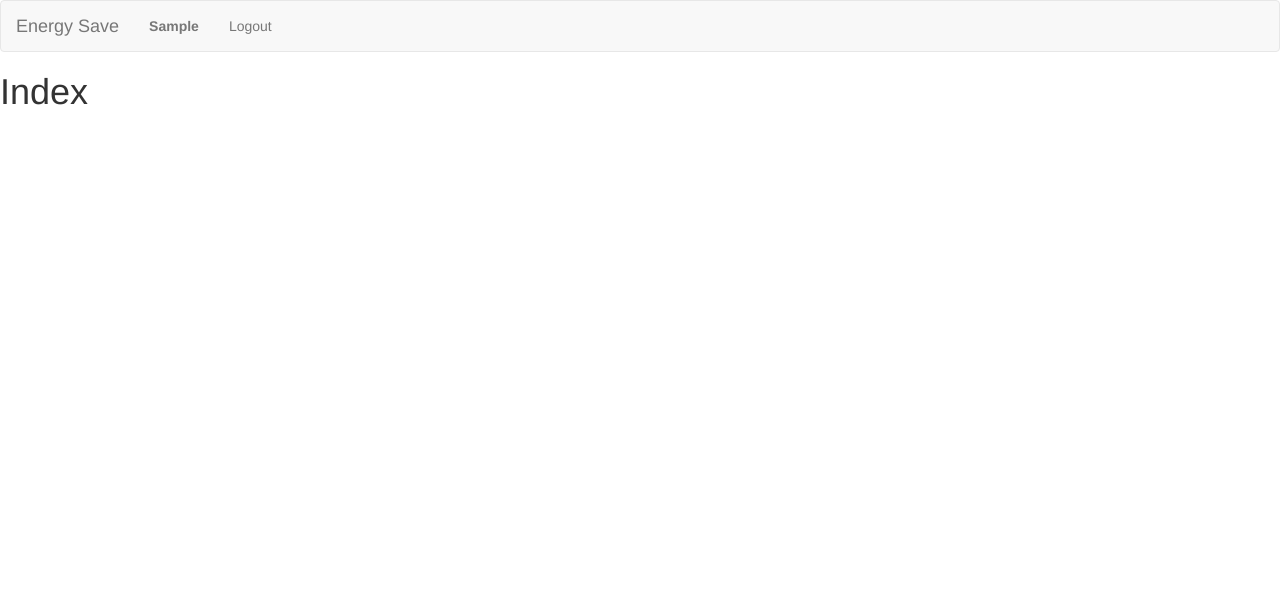
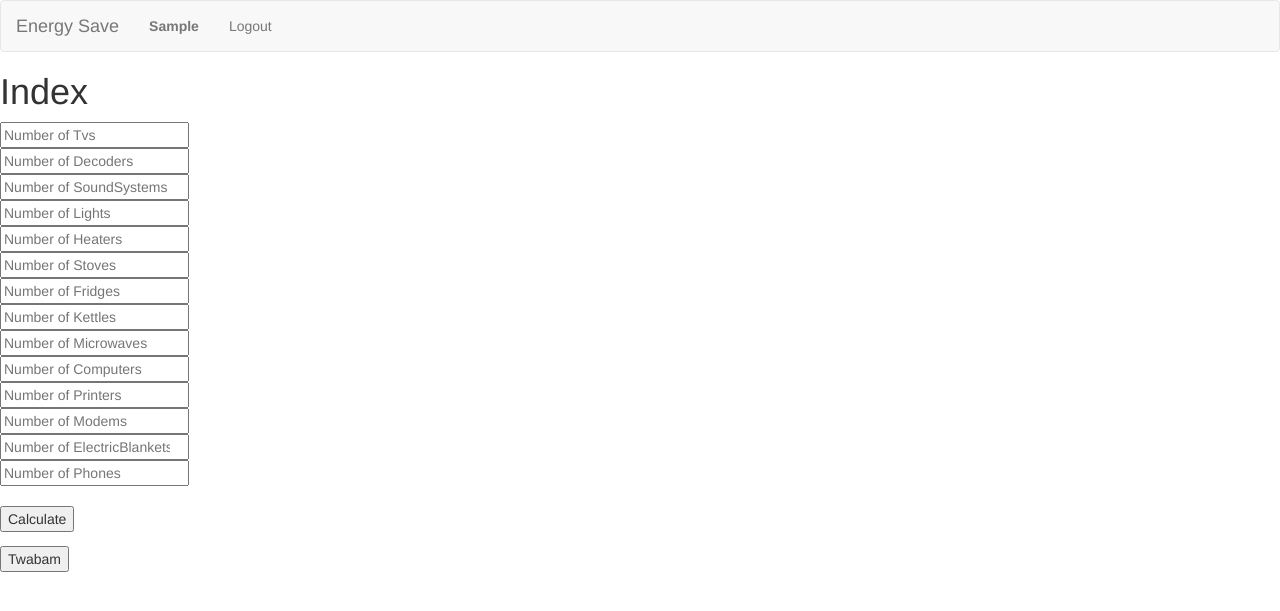
Before and after one commit to nmawungwe/energy-save-be, a Django app: page / in a window 1280 px wide. Shown: the top 611 px of the page. Run offline with Django 3.2, Linux system fonts and the light colour scheme; the visitor is signed in with stand-in values (Sample User, id 1); parts of the project's set-up code (start-up, migrations or seed data) failed here and were passed over; some libraries are stand-ins or nearby versions.

Commit message:
Data entry semi-working

```diff
--- a/backend/models.py
+++ b/backend/models.py
@@ -7,17 +7,17 @@ class User(AbstractUser):
 
 class Appliance(models.Model):
     user = models.ForeignKey(User, related_name="appliances", on_delete=models.CASCADE)
-    TVs_num = models.IntegerField(blank = True)
-    Decoders_num = models.IntegerField(blank = True)
-    SoundSystems_num = models.IntegerField(blank = True)
-    Lights_num = models.IntegerField(blank = True)
-    Heaters_num = models.IntegerField(blank = True)
-    Stoves_num = models.IntegerField(blank = True)
-    Fridges_num = models.IntegerField(blank = True)
-    Kettles_num = models.IntegerField(blank = True)
-    Microwaves_num = models.IntegerField(blank = True)
-    Computers_num = models.IntegerField(blank = True)
-    Printers_num = models.IntegerField(blank = True)
-    Modems_num = models.IntegerField(blank = True)
-    ElectricBlanket_num = models.IntegerField(blank = True)
-    Phones_num = models.IntegerField(blank = True)
+    TVs_num = models.CharField(max_length=255, default=0)
+    Decoders_num = models.CharField(max_length=255, default=0)
+    SoundSystems_num = models.CharField(max_length=255, default=0)
+    Lights_num = models.CharField(max_length=255, default=0)
+    Heaters_num = models.CharField(max_length=255, default=0)
+    Stoves_num = models.CharField(max_length=255, default=0)
+    Fridges_num = models.CharField(max_length=255, default=0)
+    Kettles_num = models.CharField(max_length=255, default=0)
+    Microwaves_num = models.CharField(max_length=255, default=0)
+    Computers_num = models.CharField(max_length=255, default=0)
+    Printers_num = models.CharField(max_length=255, default=0)
+    Modems_num = models.CharField(max_length=255, default=0)
+    ElectricBlanket_num = models.CharField(max_length=255, default=0)
+    Phones_num = models.CharField(max_length=255, default=0)
--- /dev/null
+++ b/backend/static/backend/calculation.js
@@ -0,0 +1,91 @@
+document.addEventListener('DOMContentLoaded', function(){
+
+    document.querySelector('form').onsubmit = function(){
+
+        const TVs_num = document.querySelector('#TVs_num').value;
+        const Decoders_num = document.querySelector('#Decoders_num').value;
+        const SoundSystems_num= document.querySelector('#SoundSystems_num').value;
+        const Lights_num = document.querySelector('#Lights_num').value;
+        const Heaters_num = document.querySelector('#Heaters_num').value;
+        const Stoves_num = document.querySelector('#Stoves_num').value;
+        const Fridges_num = document.querySelector('#Fridges_num').value;
+        const Kettles_num = document.querySelector('#Kettles_num').value;
+        const Microwaves_num= document.querySelector('#Microwaves_num').value;
+        const Computers_num = document.querySelector('#Computers_num').value;
+        const Printers_num= document.querySelector('#Printers_num').value;
+        const Modems_num= document.querySelector('#Modems_num').value;
+        const ElectricBlanket_num = document.querySelector('#ElectricBlanket_num').value;
+        const Phones_num = document.querySelector('#Phones_num').value;
+        let csrftoken = document.querySelector('[name=csrfmiddlewaretoken]').value;
+
+        let request = new Request(
+            '/appliances',
+            {headers: {'X-CSRFToken': csrftoken}}
+        );
+        fetch(request, {
+            method: 'POST',
+            body: JSON.stringify({
+                TVs_num: TVs_num,
+                Decoders_num: Decoders_num,
+                SoundSystems_num: SoundSystems_num,
+                Lights_num: Lights_num,
+                Heaters_num: Heaters_num,
+                Stoves_num : Stoves_num,
+                Fridges_num: Fridges_num,
+                Kettles_num: Kettles_num,
+                Microwaves_num: Microwaves_num,
+                Computers_num: Computers_num,
+                Printers_num: Printers_num,
+                Modems_num: Modems_num,
+                ElectricBlanket_num: ElectricBlanket_num,
+                Phones_num: Phones_num
+            })
+            // TVs_num : JSON.stringify({
+            //     TVs_num: TVs_num,
+            // }),
+            // Decoders_num : JSON.stringify({
+            //     Decoders_num: Decoders_num,
+            // }),
+            // SoundSystems_num : JSON.stringify({
+            //     SoundSystems_num: SoundSystems_num,
+            // }),
+            // Lights_num : JSON.stringify({
+            //     Lights_num: Lights_num,
+            // }),
+            // Heaters_num : JSON.stringify({
+            //     Heaters_num: Heaters_num,
+            // }),
+            // Stoves_num : JSON.stringify({
+            //     Stoves_num : Stoves_num,
+            // }),
+            // Fridges_num : JSON.stringify({
+            //     Fridges_num: Fridges_num,
+            // }),
+            // Kettles_num : JSON.stringify({
+            //     Kettles_num: Kettles_num,
+            // }),
+            // Microwaves_num : JSON.stringify({
+            //     Microwaves_num: Microwaves_num,
+            // }),
+            // Computers_num: JSON.stringify({
+            //     Computers_num: Computers_num,
+            // }),
+            // Printers_num : JSON.stringify({
+            //     Printers_num: Printers_num,
+            // }),
+            // Modems_num : JSON.stringify({
+            //     Modems_num: Modems_num,
+            // }),
+            // ElectricBlanket_num  : JSON.stringify({
+            //     ElectricBlanket_num: ElectricBlanket_num
+            // }),
+            // Phones_num : JSON.stringify({
+            //     Phones_num: Phones_num,
+            // }),
+        }).then(response => response.json()).then(result=>{
+            console.log(result)
+        })
+        return false;
+    }
+
+})
--- a/backend/templates/backend/index.html
+++ b/backend/templates/backend/index.html
@@ -1,5 +1,65 @@
 {% extends "backend/layout.html" %}
+{% load static %}
+
+
 
 {% block body %}
     <h1>Index</h1>
+    <div id="appliance-view">
+        <form action="" id="appliances-form" method="POST">
+            {% csrf_token %}
+            <div>
+                <input type="number" id="TVs_num" placeholder="Number of Tvs" >
+            </div>
+            <div>
+                <input type="number" id="Decoders_num" placeholder="Number of Decoders" >
+            </div>
+            <div>
+                <input type="number" id="SoundSystems_num" placeholder="Number of SoundSystems">
+            </div>
+            <div>
+                <input type="number" id="Lights_num" placeholder="Number of Lights">
+            </div>
+            <div>
+                <input type="number" id="Heaters_num" placeholder="Number of Heaters">
+            </div>
+            <div>
+                <input type="number" id="Stoves_num" placeholder="Number of Stoves">
+            </div>
+            <div>
+                <input type="number" id="Fridges_num" placeholder="Number of Fridges">
+            </div>
+            <div>
+                <input type="number" id="Kettles_num" placeholder="Number of Kettles">
+            </div>
+            <div>
+                <input type="number" id="Microwaves_num" placeholder="Number of Microwaves">
+            </div>
+            <div>
+                <input type="number" id="Computers_num" placeholder="Number of Computers">
+            </div>
+            <div>
+                <input type="number" id="Printers_num" placeholder="Number of Printers">
+            </div>
+            <div>
+                <input type="number" id="Modems_num" placeholder="Number of Modems">
+            </div>
+            <div>
+                <input type="number" id="ElectricBlanket_num" placeholder="Number of ElectricBlankets">
+            </div>
+            <div>
+                <input type="number" id="Phones_num" placeholder="Number of Phones">
+            </div>
+            <br>
+             <div>
+                <input type="submit" value="Calculate">
+             </div>
+        </form>
+    </div>
+
+    <button id="twabam">Twabam</button>
 {% endblock %}
+
+{% block script %}
+    <script src="{% static 'backend/calculation.js' %}"></script>
+{% endblock %}
--- a/backend/urls.py
+++ b/backend/urls.py
@@ -5,5 +5,9 @@ urlpatterns = [
     path("", views.index, name="index"),
     path("login", views.login_view, name="login"),
     path("logout", views.logout_view, name="logout"),
-    path("register", views.register, name="register")
+    path("register", views.register, name="register"),
+
+    #API endpoints
+    path("appliances", views.appliances, name="appliances")
+
 ]
--- a/backend/views.py
+++ b/backend/views.py
@@ -58,25 +58,26 @@ def register(request):
         return render(request, "backend/register.html")
 
 
-@csrf_exempt
+
 def appliances(request):
     if request.method == "GET":
         pass
     else:
-        TVs_num = request.POST["TVs_num"]
-        Decoders_num = request.POST["Decoders_num"]
-        SoundSystems_num = request.POST["SoundSystems_num"]
-        Lights_num = request.POST["Lights_num"]
-        Heaters_num = request.POST["Heaters_num"]
-        Stoves_num = request.POST["Stoves_num"]
-        Fridges_num = request.POST["Fridges_num"]
-        Kettles_num  = request.POST["Kettles_num"]
-        Microwaves_num  = request.POST["Microwaves_num"]
-        Computers_num  = request.POST["Computers_num"]
-        Printers_num  = request.POST["Printers_num"]
-        Modems_num  = request.POST["Modems_num"]
-        ElectricBlanket_num  = request.POST["ElectricBlanket_num"]
-        Phones_num  = request.POST["Phones_num"]
-        addition = Appliance(user=request.user.id, TVs_num=TVs_num, Decoders_num=Decoders_num, SoundSystems_num=SoundSystems_num, Lights_num=Lights_num , Heaters_num=Heaters_num, Stoves_num=Stoves_num, Fridges_num=Fridges_num, Kettles_num=Kettles_num, Microwaves_num=Microwaves_num, Computers_num=Computers_num, Printers_num=Printers_num, Modems_num=Modems_num, ElectricBlanket_num=ElectricBlanket_num, Phones_num=Phones_num)
+        data = json.loads(request.body)
+        TVs_num = data.get("TVs_num")
+        Decoders_num = data.get("Decoders_num")
+        SoundSystems_num = data.get("SoundSystems_num")
+        Lights_num = data.get("Lights_num")
+        Heaters_num = data.get("Heaters_num")
+        Stoves_num = data.get("Stoves_num")
+        Fridges_num = data.get("Fridges_num")
+        Kettles_num = data.get("Kettles_num")
+        Microwaves_num = data.get("Microwaves_num")
+        Computers_num = data.get("Computers_num")
+        Printers_num = data.get("Printers_num")
+        Modems_num = data.get("Modems_num")
+        ElectricBlanket_num = data.get("ElectricBlanket_num")
+        Phones_num = data.get("Phones_num")
+        addition = Appliance(user=request.user, TVs_num=TVs_num, Decoders_num=Decoders_num, SoundSystems_num=SoundSystems_num, Lights_num=Lights_num , Heaters_num=Heaters_num, Stoves_num=Stoves_num, Fridges_num=Fridges_num, Kettles_num=Kettles_num, Microwaves_num=Microwaves_num, Computers_num=Computers_num, Printers_num=Printers_num, Modems_num=Modems_num, ElectricBlanket_num=ElectricBlanket_num, Phones_num=Phones_num)
         addition.save()
         return JsonResponse({"message":"Addition of appliances was successful"},)
```
Also changed, not shown: backend/migrations/0004_auto_20200920_1709.py (added), backend/migrations/0005_auto_20200920_2055.py (added), backend/templates/backend/static/backend/style.css (deleted).
